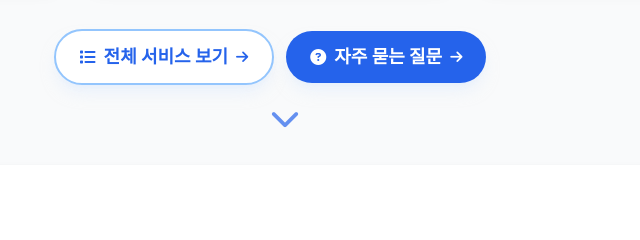
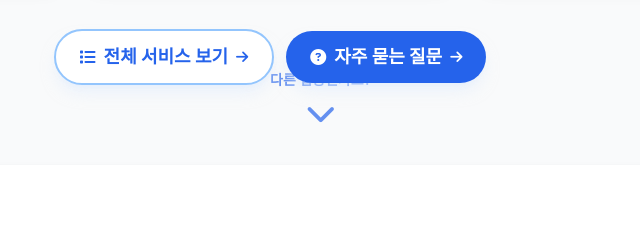
Before and after one commit to handminjun504/wapeople123, a website: page index.html in a window 1280 px wide. Shown: the part 765-1005 px from the top of the page, 370-1010 px from the left. Drawn offline with nearby package versions, Linux system fonts and the light colour scheme; a web font is replaced by a local one.

Commit message:
Add descriptive text above down arrow in index.html hero section

```diff
--- a/index.html
+++ b/index.html
@@ -245,7 +245,8 @@
                 </div>
             </div>
         </div>
-        <div class="absolute bottom-8 md:bottom-6 left-1/2 -translate-x-1/2 animate-bounce opacity-70 hidden md:block">
+        <div class="absolute bottom-8 md:bottom-6 left-1/2 -translate-x-1/2 animate-bounce opacity-70 hidden md:block text-center">
+            <p class="text-sm text-blue-600 font-semibold mb-2">다른 업종인가요?</p>
             <i class="fas fa-chevron-down text-2xl md:text-3xl text-blue-600"></i>
         </div>
     </section>
```
